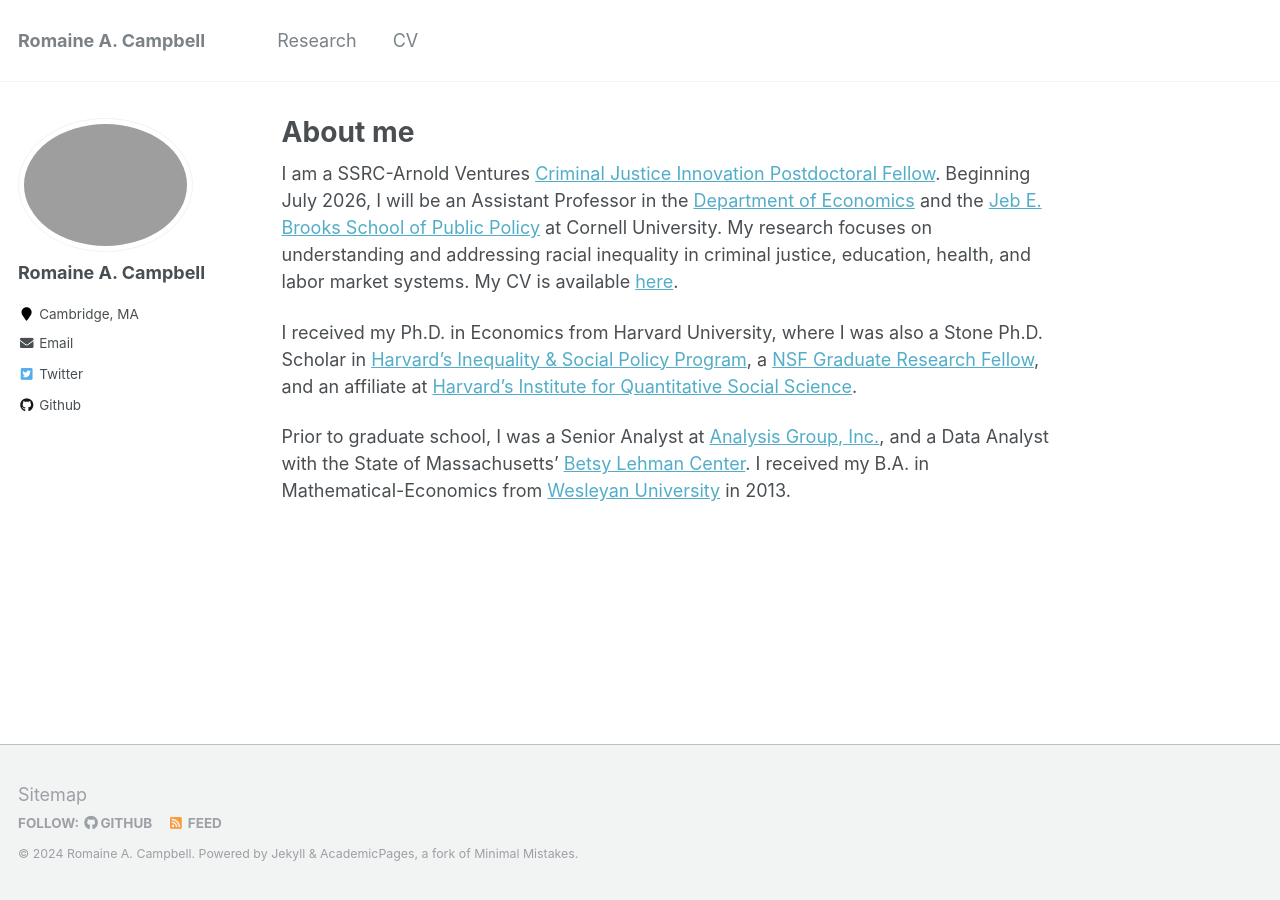
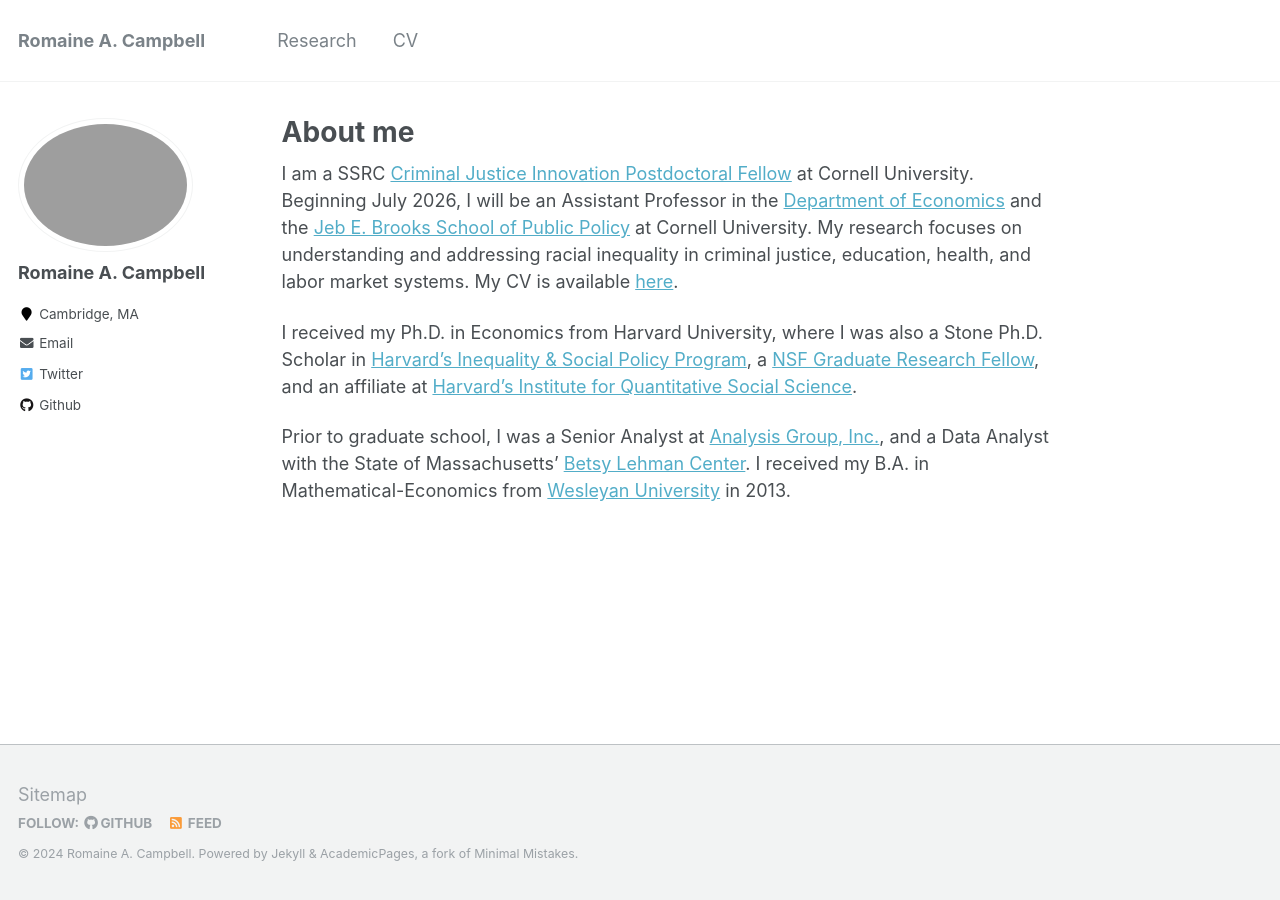
Before and after one commit to romainecampbell/romainecampbell.github.io, a Jekyll site: the page built from _pages/about.md, in a window 1280 px wide. Built offline with Jekyll 4.4.1, drawn with Linux system fonts in a browser that asks for light colours.

Commit message:
Update about.md

```diff
--- a/_pages/about.md
+++ b/_pages/about.md
@@ -8,7 +8,7 @@ redirect_from:
   - /about.html
 ---
 
-I am a SSRC-Arnold Ventures [Criminal Justice Innovation Postdoctoral Fellow](https://www.ssrc.org/programs/arnold-ventures-criminal-justice-innovation-fellowships/fellows/). Beginning July 2026, I will be an Assistant Professor in the [Department of Economics](https://economics.cornell.edu/) and the [Jeb E. Brooks School of Public Policy](https://publicpolicy.cornell.edu/) at Cornell University. My research focuses on understanding and addressing racial inequality in criminal justice, education, health, and labor market systems. My CV is available [here](https://romainecampbell.github.io/files/CampbellRomaine_CV.pdf).
+I am a SSRC [Criminal Justice Innovation Postdoctoral Fellow](https://www.ssrc.org/programs/arnold-ventures-criminal-justice-innovation-fellowships/fellows/) at Cornell University. Beginning July 2026, I will be an Assistant Professor in the [Department of Economics](https://economics.cornell.edu/) and the [Jeb E. Brooks School of Public Policy](https://publicpolicy.cornell.edu/) at Cornell University. My research focuses on understanding and addressing racial inequality in criminal justice, education, health, and labor market systems. My CV is available [here](https://romainecampbell.github.io/files/CampbellRomaine_CV.pdf).
 
 I received my Ph.D. in Economics from Harvard University, where I was also a Stone Ph.D. Scholar in [Harvard’s Inequality & Social Policy Program](https://inequality.hks.harvard.edu), a [NSF Graduate Research Fellow](https://www.nsfgrfp.org), and an affiliate at [Harvard's Institute for Quantitative Social Science](https://www.iq.harvard.edu/about).
 
```
